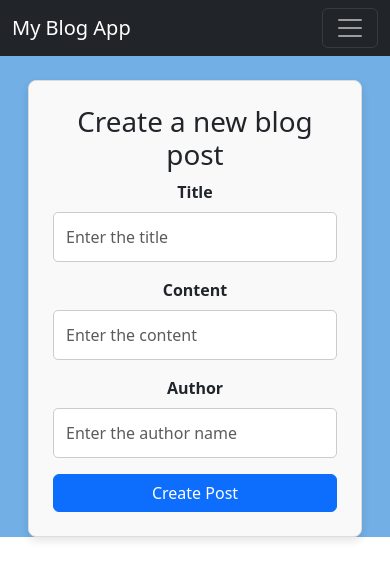
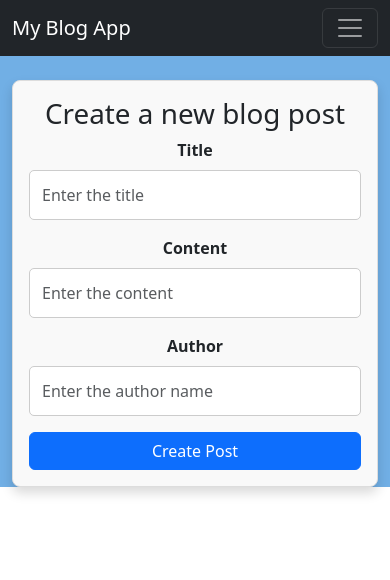
Before and after one commit to matthewgstillman/ASP.NET-React-Blog-App, a React (Create React App) app in the folder blog-frontend/: page / in a window 390 px wide. Shown: the top 580 px of the page. Built offline with nearby package versions, Linux system fonts and the light colour scheme.

Commit message:
reformat sylesheet

```diff
--- a/blog-frontend/src/assets/App.scss
+++ b/blog-frontend/src/assets/App.scss
@@ -1,16 +1,25 @@
 // Variables
 $primary-blue: #0056b3;
+$primary-blue-dark: #003c80;
 $secondary-blue: #71AFE5;
+$secondary-blue-light: #a3d4f5;
 $light-bg: #f9f9f9;
 $border-color: #ddd;
+$border-color-dark: #bbb;
 $text-color: #333;
+$text-color-light: #555;
 
 // Mixins
-@mixin box-shadow {
-    box-shadow: 0 4px 8px rgba(0, 0, 0, 0.1);
+@mixin box-shadow($level: 1) {
+    @if $level == 1 {
+        box-shadow: 0 4px 8px rgba(0, 0, 0, 0.1);
+    } @else if $level == 2 {
+        box-shadow: 0 6px 12px rgba(0, 0, 0, 0.15);
+    } @else {
+        box-shadow: 0 8px 16px rgba(0, 0, 0, 0.2);
+    }
 }
 
-// Styles
 body {
     height: 100vh;
     margin: 0;
@@ -28,7 +37,7 @@ body {
     padding: 2rem;
     margin: 2rem auto;
     max-width: 1000px;
-    @include box-shadow;
+    @include box-shadow(2);
 }
 
 form {
@@ -39,6 +48,13 @@ form {
         padding: 0.75rem;
         border: 1px solid #ccc;
         border-radius: 5px;
+        transition: border-color 0.3s ease, box-shadow 0.3s ease;
+
+        &:focus {
+            border-color: $primary-blue;
+            box-shadow: 0 0 5px rgba(0, 86, 179, 0.3);
+            outline: none;
+        }
     }
 
     .form-label {
@@ -51,10 +67,11 @@ form {
         padding: 0.75rem;
         font-size: 1rem;
         border-radius: 5px;
-        transition: background-color 0.3s ease;
+        transition: background-color 0.3s ease, transform 0.2s ease;
 
         &:hover {
-            background-color: $primary-blue;
+            background-color: $primary-blue-dark;
+            transform: scale(1.03);
         }
     }
 }
@@ -78,7 +95,9 @@ h1 {
 
     .card {
         width: 100%;
-        margin: 1rem;
+        max-width: 800px;
+        margin: 1rem auto;
+        @include box-shadow(2);
     }
 
     .commentForm {
@@ -114,6 +133,14 @@ h1 {
     width: 100%;
     padding: 1rem;
     box-sizing: border-box;
+
+    h5 {
+        font-size: 2rem;
+    }
+
+    .createNewPostButtonContainer {
+        margin-bottom: 1rem;
+    }
 }
 
 .createPostButton {
@@ -123,18 +150,25 @@ h1 {
     color: white;
     border-radius: 5px;
     text-decoration: none;
+    transition: background-color 0.3s ease;
 
     &:hover {
-        background-color: $primary-blue;
+        background-color: $primary-blue-dark;
     }
 }
+
+// Utility Classes
+.mt-1 { margin-top: 1rem; }
+.mb-1 { margin-bottom: 1rem; }
+.pt-1 { padding-top: 1rem; }
+.pb-1 { padding-bottom: 1rem; }
+.text-center { text-align: center; }
 
 // Responsive Styling
 @media (max-width: 768px) {
     .formContainer {
-        padding: 1.5rem;
-        margin: 1rem;
-        max-width: 95%;
+        padding: 1rem;
+        margin: 1rem auto;
     }
 
     form {
@@ -142,7 +176,11 @@ h1 {
     }
 
     .blogPostsContainer .card {
-        width: 90%;
+        width: 95%;
+    }
+
+    h1, h5 {
+        font-size: 1.75rem;
     }
 
     .mainContainer {
```
